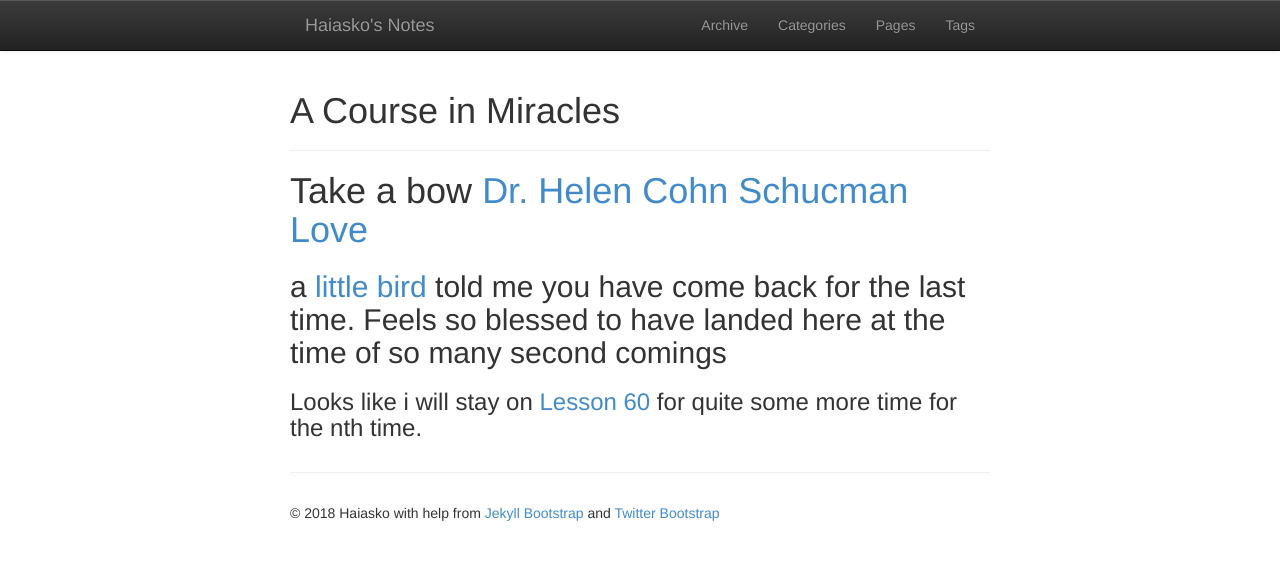
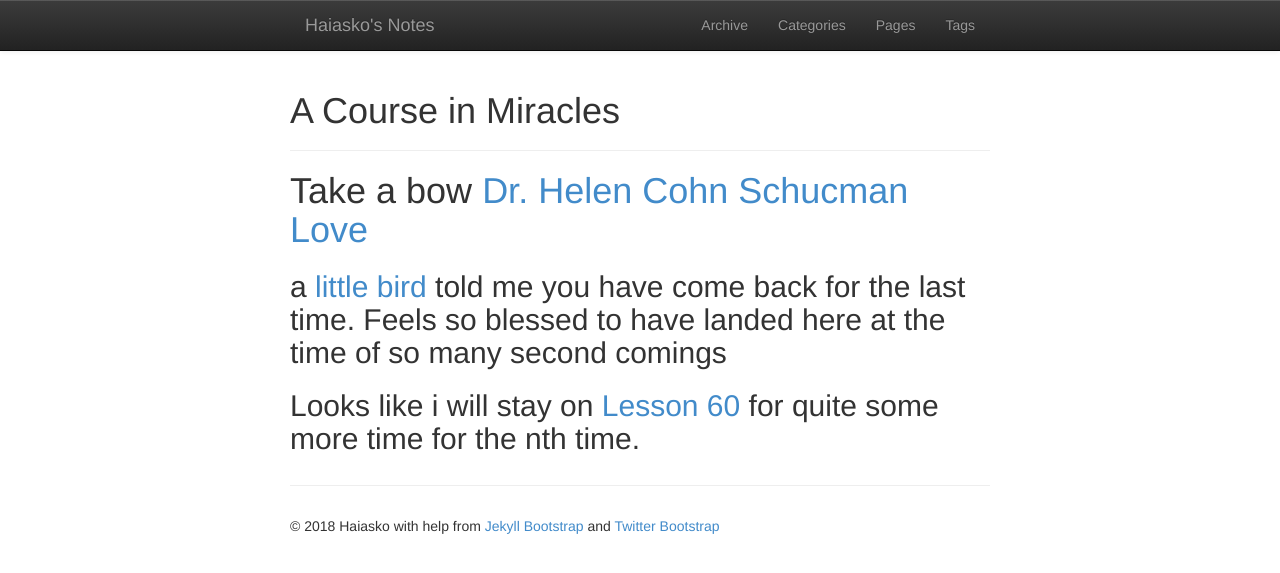
Before and after one commit to haiasko/haiasko.github.io, a Jekyll site: the page built from scratch/acim.md, in a window 1280 px wide. Shown: the top 573 px of the page. Built offline with Jekyll 4.4.1, drawn with Linux system fonts in a browser that asks for light colours; nearby versions of some CDN libraries.

Commit message:
small format change

```diff
--- a/scratch/acim.md
+++ b/scratch/acim.md
@@ -9,4 +9,4 @@
 
 ## a [little bird](http://garyrenard.com) told me you have come back for the last time.  Feels so blessed to have landed here at the time of so many second comings
 
-### Looks like i will stay on [Lesson 60](http://acim.org/Lessons/lesson.html?lesson=60) for quite some more time for the nth time.
+## Looks like i will stay on [Lesson 60](http://acim.org/Lessons/lesson.html?lesson=60) for quite some more time for the nth time.
```
